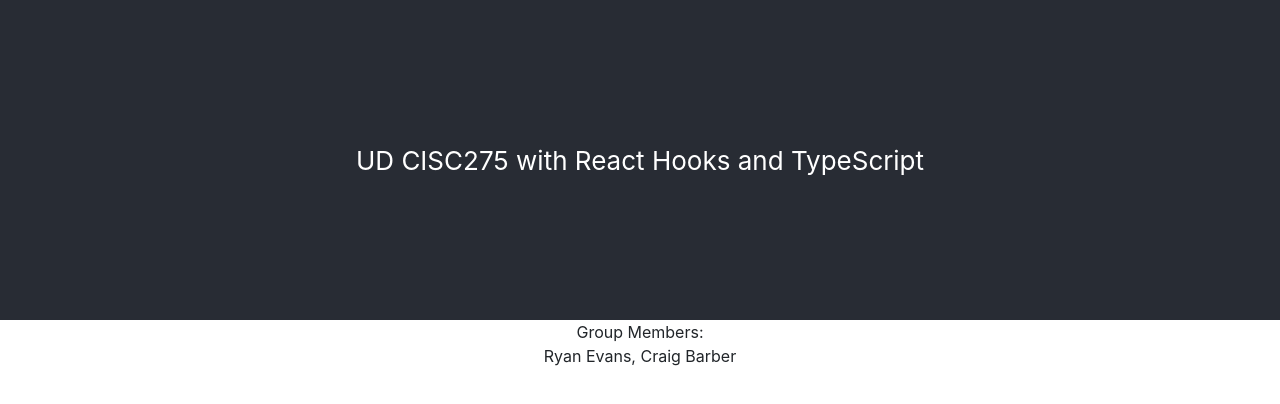
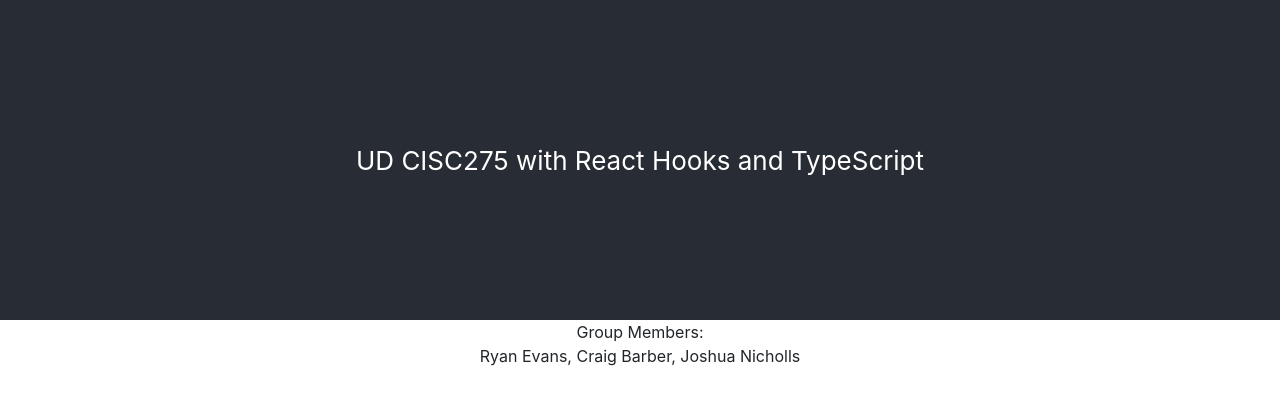
Before and after one commit to UD-CISC275-S22/cis-scheduler-team-2, a React (Create React App) app: page / in a window 1280 px wide. Shown: the top 404 px of the page. Built offline with nearby package versions, Linux system fonts and the light colour scheme.

Commit message:
added name Joshua Nicholls

```diff
--- a/src/App.tsx
+++ b/src/App.tsx
@@ -8,7 +8,8 @@ function App(): JSX.Element {
                 UD CISC275 with React Hooks and TypeScript
             </header>
             <p>
-                Group Members: <br></br>Ryan Evans, Craig Barber
+                Group Members: <br></br>Ryan Evans, Craig Barber, Joshua
+                Nicholls
             </p>
         </div>
     );
```
